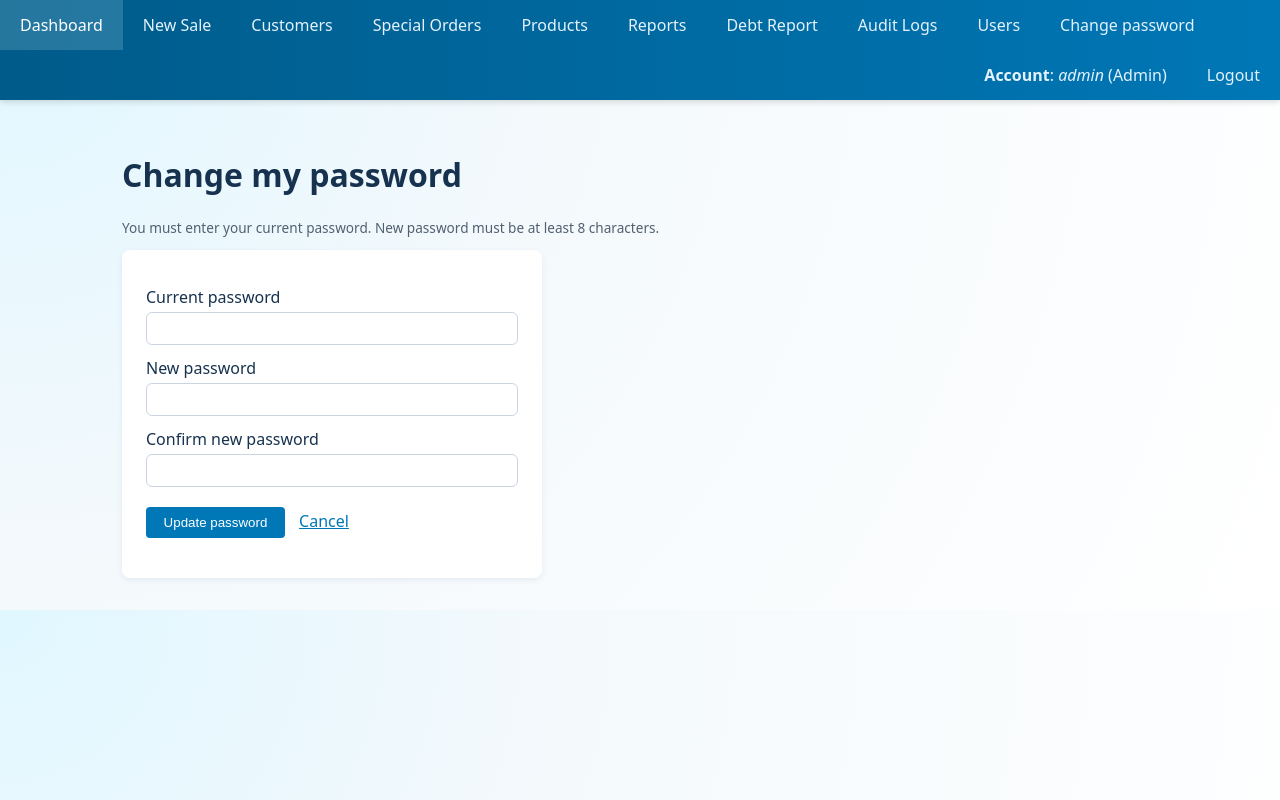
After one commit to rkanyoko/aquatech_pos, a Flask app: page /change_my_password in a window 1280 px wide. The commit adds this page. Run offline with Flask 3, Linux system fonts and the light colour scheme; a user stored in the database is signed in.

Commit message:
admin changing their password and that of employees

```diff
--- a/app.py
+++ b/app.py
@@ -794,12 +794,110 @@ def settle_debt(sale_id):
     audit_log("debt_settled", entity_type="sale", entity_id=sale_id)
     return redirect(url_for('debt_report'))
 
+def _validate_new_password_pair(new_pw, confirm_pw):
+    """Return (ok, error_message)."""
+    if not new_pw or len(new_pw) < 8:
+        return False, "New password must be at least 8 characters."
+    if new_pw != confirm_pw:
+        return False, "New password and confirmation do not match."
+    return True, None
+
+
+@app.route('/change_my_password', methods=['GET', 'POST'])
+@login_required
+@admin_required
+def change_my_password():
+    """Admin must enter current password before setting a new one."""
+    if request.method == 'POST':
+        current_pw = request.form.get('current_password', '')
+        new_pw = request.form.get('new_password', '')
+        confirm_pw = request.form.get('confirm_password', '')
+
+        conn = get_db_connection()
+        row = conn.execute(
+            'SELECT password_hash FROM users WHERE id = ?',
+            (current_user.id,),
+        ).fetchone()
+        conn.close()
+
+        if not row or not check_password_hash(row['password_hash'], current_pw):
+            flash('Current password is incorrect.', 'error')
+            return redirect(url_for('change_my_password'))
+
+        ok, err = _validate_new_password_pair(new_pw, confirm_pw)
+        if not ok:
+            flash(err, 'error')
+            return redirect(url_for('change_my_password'))
+
+        new_hash = generate_password_hash(new_pw)
+        conn = get_db_connection()
+        conn.execute(
+            'UPDATE users SET password_hash = ? WHERE id = ?',
+            (new_hash, current_user.id),
+        )
+        conn.commit()
+        conn.close()
+        audit_log('password_changed_self', entity_type='user', entity_id=current_user.id)
+        flash('Your password has been updated.', 'success')
+        return redirect(url_for('dashboard'))
+
+    return render_template('change_my_password.html')
+
+
+@app.route('/reset_user_password/<int:user_id>', methods=['GET', 'POST'])
+@login_required
+@admin_required
+def reset_user_password(user_id):
+    """Admin sets a new password for another user (no current password required)."""
+    if user_id == current_user.id:
+        flash('To change your own password, use “Change my password”.', 'error')
+        return redirect(url_for('change_my_password'))
+
+    conn = get_db_connection()
+    target = conn.execute(
+        'SELECT id, username, role FROM users WHERE id = ?',
+        (user_id,),
+    ).fetchone()
+    conn.close()
+
+    if target is None:
+        abort(404)
+
+    if request.method == 'POST':
+        new_pw = request.form.get('new_password', '')
+        confirm_pw = request.form.get('confirm_password', '')
+
+        ok, err = _validate_new_password_pair(new_pw, confirm_pw)
+        if not ok:
+            flash(err, 'error')
+            return redirect(url_for('reset_user_password', user_id=user_id))
+
+        new_hash = generate_password_hash(new_pw)
+        conn = get_db_connection()
+        conn.execute(
+            'UPDATE users SET password_hash = ? WHERE id = ?',
+            (new_hash, user_id),
+        )
+        conn.commit()
+        conn.close()
+        audit_log(
+            'password_reset_by_admin',
+            entity_type='user',
+            entity_id=user_id,
+            details=f"target_username={target['username']}",
+        )
+        flash(f"Password updated for user “{target['username']}”.", 'success')
+        return redirect(url_for('manage_users'))
+
+    return render_template('reset_user_password.html', target=target)
+
+
 @app.route('/manage_users')
 @login_required
 @admin_required
 def manage_users():
     conn = get_db_connection()
-    users = conn.execute('SELECT username, role FROM users').fetchall()
+    users = conn.execute('SELECT id, username, role FROM users ORDER BY username').fetchall()
     conn.close()
     return render_template('manage_users.html', users=users)
 
@@ -815,6 +913,7 @@ def add_user():
     try:
         conn.execute("INSERT INTO users (username, password_hash, role) VALUES (?, ?, ?)", (username, password_hash, role))
         conn.commit()
+        audit_log('user_created', entity_type='user', details=f"username={username}; role={role}")
     except sqlite3.IntegrityError:
         flash(f"Username '{username}' already exists.")
     finally:
--- a/templates/base.html
+++ b/templates/base.html
@@ -151,6 +151,7 @@
             <a href="{{ url_for('debt_report') }}">Debt Report</a>
             <a href="{{ url_for('audit_logs') }}">Audit Logs</a>
             <a href="{{ url_for('manage_users') }}">Users</a>
+            <a href="{{ url_for('change_my_password') }}">Change password</a>
         {% endif %}
 
         <div class="right">
--- /dev/null
+++ b/templates/change_my_password.html
@@ -0,0 +1,45 @@
+{% extends "base.html" %}
+
+{% block title %}Change my password{% endblock %}
+
+{% block content %}
+    <style>
+        h1 { color: var(--text-main); }
+        form {
+            max-width: 420px;
+            background: #fff;
+            padding: 1.5rem;
+            border-radius: 8px;
+            box-shadow: 0 2px 6px rgba(15, 52, 96, 0.08);
+        }
+        label { display: block; margin-top: 0.75rem; font-weight: 500; }
+        input[type=password] {
+            width: 100%;
+            padding: 8px;
+            margin-top: 4px;
+            border: 1px solid #cbd5e1;
+            border-radius: 6px;
+            box-sizing: border-box;
+        }
+        .hint { font-size: 0.85rem; color: #516071; margin-top: 0.5rem; }
+    </style>
+
+    <h1>Change my password</h1>
+    <p class="hint">You must enter your current password. New password must be at least 8 characters.</p>
+
+    <form method="post">
+        <label for="current_password">Current password</label>
+        <input type="password" id="current_password" name="current_password" required autocomplete="current-password">
+
+        <label for="new_password">New password</label>
+        <input type="password" id="new_password" name="new_password" required minlength="8" autocomplete="new-password">
+
+        <label for="confirm_password">Confirm new password</label>
+        <input type="password" id="confirm_password" name="confirm_password" required minlength="8" autocomplete="new-password">
+
+        <p style="margin-top: 1.25rem;">
+            <button type="submit" class="btn-primary">Update password</button>
+            <a href="{{ url_for('dashboard') }}" style="margin-left: 10px;">Cancel</a>
+        </p>
+    </form>
+{% endblock %}
```
Also changed, not shown: templates/manage_users.html (+9 -3 lines), templates/reset_user_password.html (added, +43 -0 lines).
